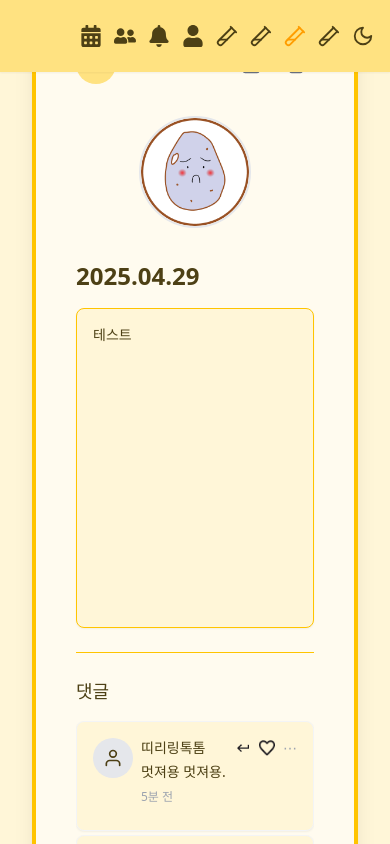
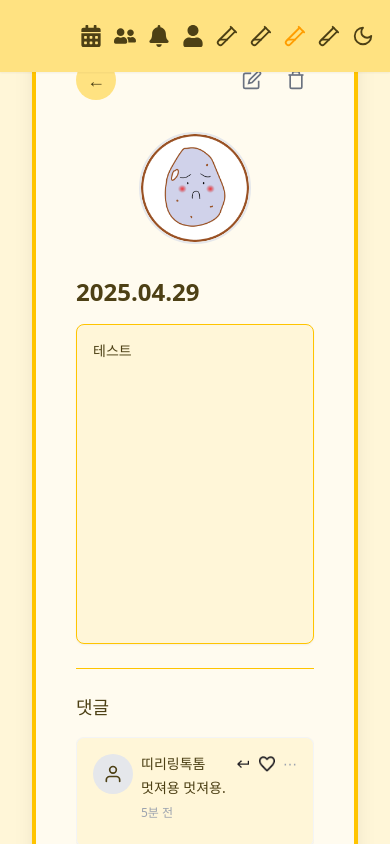
Before and after one commit to oz-main-09-team3/TeamProject_FE, a React (Vite) app: page /test4 in a window 390 px wide. Shown: the top 844 px of the page. Built offline with nearby package versions, Linux system fonts and the light colour scheme; no server answers; a small style sheet from the web is missing.

Commit message:
design: 메인페이 패딩값 조절

```diff
--- a/src/styles/layout.css
+++ b/src/styles/layout.css
@@ -1,6 +1,6 @@
 @layer components {
   .section-container {
-    @apply max-w-6xl mx-auto px-4 sm:px-6 lg:px-8;
+    @apply max-w-6xl mx-auto p-4 sm:p-6 lg:p-8;
   }
 
   .list-wrapper {
```
